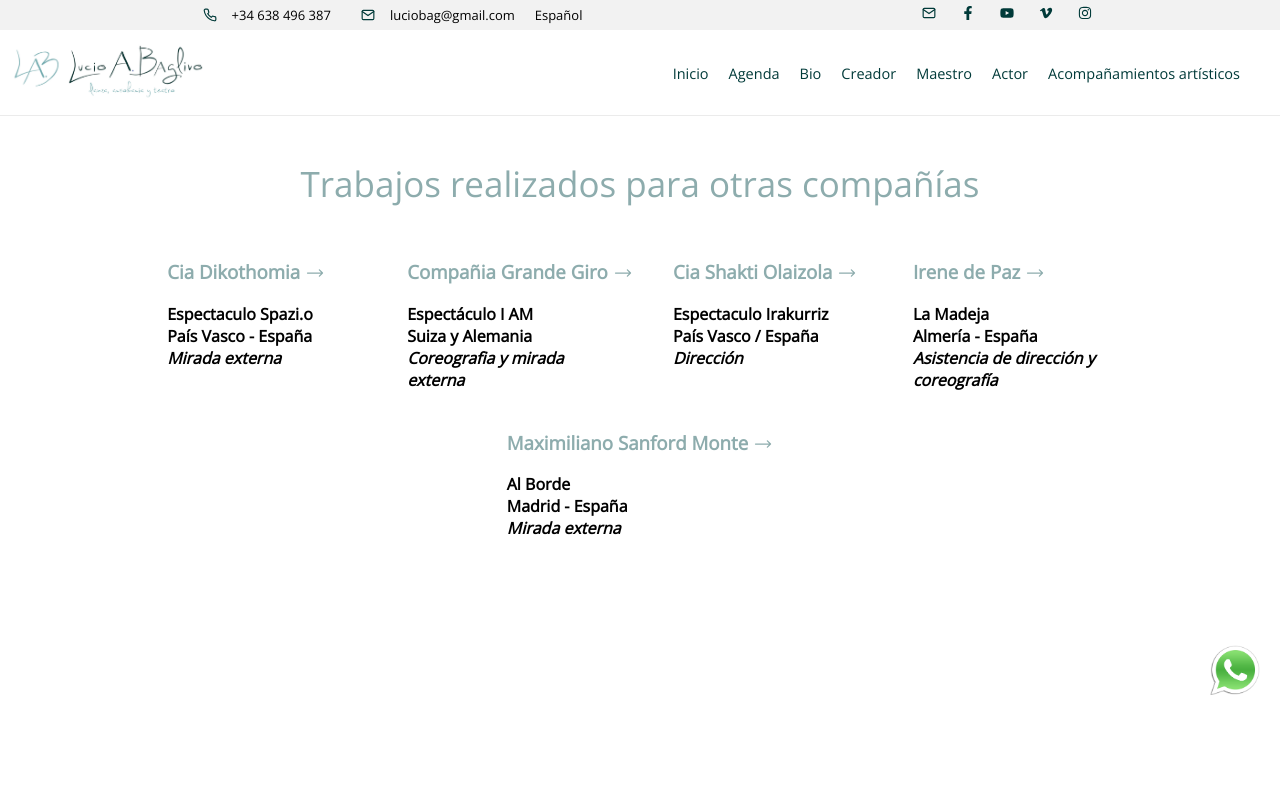
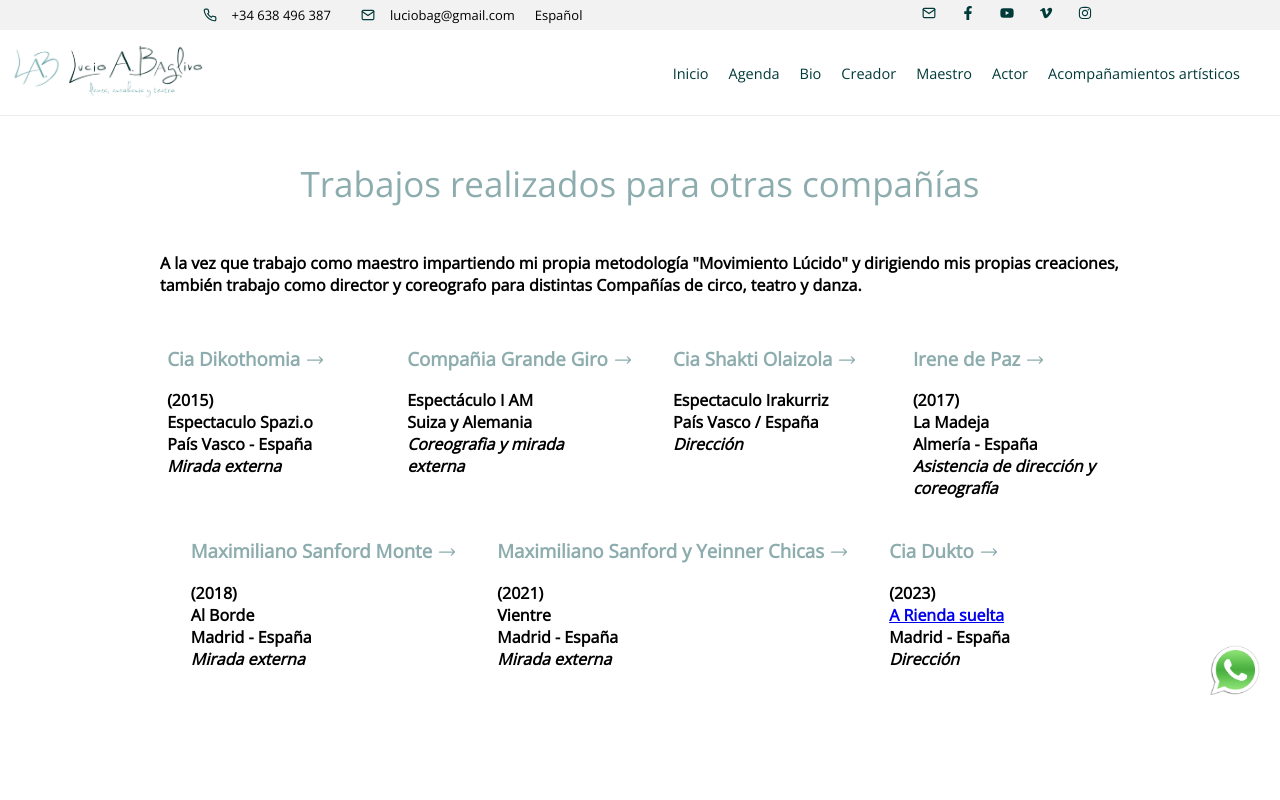
Before and after one commit to AlexEMartin/lucio, a React (Create React App) app: page /acompanamientos in a window 1280 px wide. Shown: the top 800 px of the page. Built offline with nearby package versions, Linux system fonts and the light colour scheme.

Commit message:
Acompanamientos links refactors

```diff
--- a/src/components/sliders/MasterSlider.jsx
+++ b/src/components/sliders/MasterSlider.jsx
@@ -22,13 +22,13 @@ export default class SimpleSlider extends Component {
       <div className="slider-container-master">
         <Slider {...settings}>
           <div>
-            <img src={slider1} className="slider" alt="" />
+            <img src={slider3} className="slider" alt="" />
           </div>
           <div>
             <img src={slider2} className="slider" alt="" />
           </div>
           <div>
-            <img src={slider3} className="slider" alt="" />
+            <img src={slider1} className="slider" alt="" />
           </div>
         </Slider>
       </div>
--- a/src/pages/acompaniamientos/Acompaniamientos.jsx
+++ b/src/pages/acompaniamientos/Acompaniamientos.jsx
@@ -1,13 +1,19 @@
 import { useEffect } from "react";
+import AOS from "aos";
+import "aos/dist/aos.css";
 import "./Acompaniamientos.css";
 import Navbar from "../../components/navbar/Navbar";
 import Footer from "../../components/footer/Footer";
-import WhappBtn from '../../utils/whatsapp/WhappBtn';
+import WhappBtn from "../../utils/whatsapp/WhappBtn";
 import { ArrowLongRightIcon } from "@heroicons/react/24/outline";
 
 const Acompaniamientos = () => {
   useEffect(() => {
     window.scrollTo(0, 0);
+  }, []);
+
+  useEffect(() => {
+    AOS.init({ duration: 1200 });
   }, []);
 
   return (
@@ -17,13 +23,26 @@ const Acompaniamientos = () => {
         <h1 className="colab-title">
           Trabajos realizados para otras compañías
         </h1>
+        <h4 data-aos="fade-right" style={{ width: "75%" }}>
+          A la vez que trabajo como maestro impartiendo mi propia metodología
+          "Movimiento Lúcido" y dirigiendo mis propias creaciones, también
+          trabajo como director y coreografo para distintas Compañías de circo,
+          teatro y danza.
+        </h4>
         <div className="colab-cards">
           <div className="colab-block">
             <div className="colab-desc">
-              <h3 className="colab-subtitle">Cia Dikothomia</h3>
+              <a
+                href="https://vimeo.com/122541933"
+                target="_blank"
+                rel="noopener noreferrer"
+              >
+                <h3 className="colab-subtitle">Cia Dikothomia</h3>
+              </a>
               <ArrowLongRightIcon className="right-arrow" />
             </div>
             <div className="colab-spans">
+              <span>(2015)</span>
               <span>Espectaculo Spazi.o</span>
               <span>País Vasco - España</span>
               <span>
@@ -71,10 +90,17 @@ const Acompaniamientos = () => {
           </div>
           <div className="colab-block">
             <div className="colab-desc">
-              <h3 className="colab-subtitle">Irene de Paz</h3>
+              <a
+                href="https://irenedepaz.wixsite.com/irenedepaz/la-madeja"
+                target="_blank"
+                rel="noopener noreferrer"
+              >
+                <h3 className="colab-subtitle">Irene de Paz</h3>
+              </a>
               <ArrowLongRightIcon className="right-arrow" />
             </div>
             <div className="colab-spans">
+              <span>(2017)</span>
               <span>La Madeja</span>
               <span>Almería - España</span>
               <span>
@@ -85,7 +111,7 @@ const Acompaniamientos = () => {
           <div className="colab-block">
             <div className="colab-desc">
               <a
-                href="https://www.youtube.com/watch?v=CABaZiQgCxQ"
+                href="https://youtu.be/e7obdaxnqG4"
                 target="_blank"
                 rel="noopener noreferrer"
               >
@@ -94,10 +120,59 @@ const Acompaniamientos = () => {
               <ArrowLongRightIcon className="right-arrow" />
             </div>
             <div className="colab-spans">
+              <span>(2018)</span>
               <span>Al Borde</span>
               <span>Madrid - España</span>
               <span>
                 <i>Mirada externa</i>
+              </span>
+            </div>
+          </div>
+          <div className="colab-block">
+            <div className="colab-desc">
+              <a
+                href="https://youtu.be/scGIgmQJnrw"
+                target="_blank"
+                rel="noopener noreferrer"
+              >
+                <h3 className="colab-subtitle">
+                  Maximiliano Sanford y Yeinner Chicas
+                </h3>
+              </a>
+              <ArrowLongRightIcon className="right-arrow" />
+            </div>
+            <div className="colab-spans">
+              <span>(2021)</span>
+              <span>Vientre</span>
+              <span>Madrid - España</span>
+              <span>
+                <i>Mirada externa</i>
+              </span>
+            </div>
+          </div>
+          <div className="colab-block">
+            <div className="colab-desc">
+              <a
+                href="https://duktocompany.wixsite.com/dukto"
+                target="_blank"
+                rel="noopener noreferrer"
+              >
+                <h3 className="colab-subtitle">Cia Dukto</h3>
+              </a>
+              <ArrowLongRightIcon className="right-arrow" />
+            </div>
+            <div className="colab-spans">
+              <span>(2023)</span>
+              <a
+                href="https://www.instagram.com/reel/CoXW7m8gTuI/?utm_source=ig_web_copy_link"
+                target="_blank"
+                rel="noopener noreferrer"
+              >
+                <span>A Rienda suelta</span>
+              </a>
+              <span>Madrid - España</span>
+              <span>
+                <i>Dirección</i>
               </span>
             </div>
           </div>
--- a/src/pages/creador/Creador.jsx
+++ b/src/pages/creador/Creador.jsx
@@ -1,4 +1,6 @@
 import { useState, useEffect } from "react";
+import AOS from "aos";
+import "aos/dist/aos.css";
 import HeartHr from "../../utils/creator/HeartHr";
 import "./Creador.css";
 import Navbar from "../../components/navbar/Navbar";
@@ -33,6 +35,10 @@ const Creador = () => {
     window.scrollTo(0, 0);
   }, []);
 
+  useEffect(() => {
+    AOS.init({ duration: 1200 });
+  }, []);
+
   const [video, setVideo] = useState("https://youtu.be/bphJLHzqGoo");
   const [video2, setVideo2] = useState(
     "https://www.youtube.com/watch?v=yL-qo8MW44k&t=68s"
@@ -52,7 +58,7 @@ const Creador = () => {
       <div className="creator-container withLogo">
         <img style={{ marginBottom: "20px" }} src={logosurge} alt="" />
       </div>
-      <div className="creator-container">
+      <div data-aos="flip-right" className="creator-container">
         <img className="creator-img" src={melasbailotodas} alt="" />
       </div>
       <HeartHr />
@@ -61,7 +67,7 @@ const Creador = () => {
       {mientrasTantoText.map((t) => (
         <p className="creator-description">{t}</p>
       ))}
-      <div className="creator-container">
+      <div data-aos="flip-right" className="creator-container">
         <img className="creator-img" src={mientrastanto} alt="" />
       </div>
       <HeartHr />
@@ -70,7 +76,7 @@ const Creador = () => {
       {apparentlyAloneText.map((t) => (
         <p className="creator-description">{t}</p>
       ))}
-      <div className="creator-container">
+      <div data-aos="flip-right" className="creator-container">
         <img className="creator-img" src={apparentlyalone} alt="" />
       </div>
       <HeartHr />
@@ -79,7 +85,7 @@ const Creador = () => {
       {iamtheotherText.map((t) => (
         <p className="creator-description">{t}</p>
       ))}
-      <div className="creator-container">
+      <div data-aos="flip-right" className="creator-container">
         <img className="creator-img" src={iamtheother} alt="" />
       </div>
       <HeartHr />
@@ -114,7 +120,7 @@ const Creador = () => {
       {mylText.map((t) => (
         <p className="creator-description">{t}</p>
       ))}
-      <div className="creator-container">
+      <div data-aos="flip-right" className="creator-container">
         <img className="creator-img" src={MyL} alt="" />
       </div>
       <HeartHr />
@@ -145,7 +151,7 @@ const Creador = () => {
       {myl20Text.map((t) => (
         <p className="creator-description">{t}</p>
       ))}
-      <div className="creator-container">
+      <div data-aos="flip-right" className="creator-container">
         <img className="creator-img" src={MyL2} alt="" />
       </div>
       <HeartHr />
@@ -180,7 +186,7 @@ const Creador = () => {
       {solojuntosText.map((t) => (
         <p className="creator-description">{t}</p>
       ))}
-      <div className="creator-container">
+      <div data-aos="flip-right" className="creator-container">
         <img className="creator-img" src={solojuntos} alt="" />
       </div>
       <HeartHr />
@@ -189,7 +195,7 @@ const Creador = () => {
       {nolandText.map((t) => (
         <p className="creator-description">{t}</p>
       ))}
-      <div className="creator-container">
+      <div data-aos="flip-right" className="creator-container">
         <img className="creator-img" src={noland} alt="" />
       </div>
       <HeartHr />
@@ -204,7 +210,7 @@ const Creador = () => {
       {holaquetalText.map((t) => (
         <p className="creator-description">{t}</p>
       ))}
-      <div className="creator-container">
+      <div data-aos="flip-right" className="creator-container">
         <img className="creator-img" src={holaquetal} alt="" />
       </div>
       <WhappBtn />
--- a/src/pages/inicio/Home.jsx
+++ b/src/pages/inicio/Home.jsx
@@ -1,3 +1,4 @@
+import { useEffect } from 'react';
 import Footer from "../../components/footer/Footer";
 import Iframe from "../..//components/iframes/Iframe";
 import Navbar from "../../components/navbar/Navbar";
@@ -6,6 +7,10 @@ import WhappBtn from "../../utils/whatsapp/WhappBtn";
 import MyL from "../../img/MyL.jpg";
 
 function Home() {
+  useEffect(() => {
+    window.scrollTo(0, 0);
+  }, []);
+
   return (
     <div style={{ width: "100%", overflowX: "hidden" }}>
       <Navbar />
--- a/src/pages/maestro/Maestro.jsx
+++ b/src/pages/maestro/Maestro.jsx
@@ -13,7 +13,6 @@ import masterImg2 from "../../img/maestro2.jpg";
 import masterImg3 from "../../img/maestro3.jpg";
 
 const Maestro = () => {
-
   useEffect(() => {
     window.scrollTo(0, 0);
   }, []);
```
